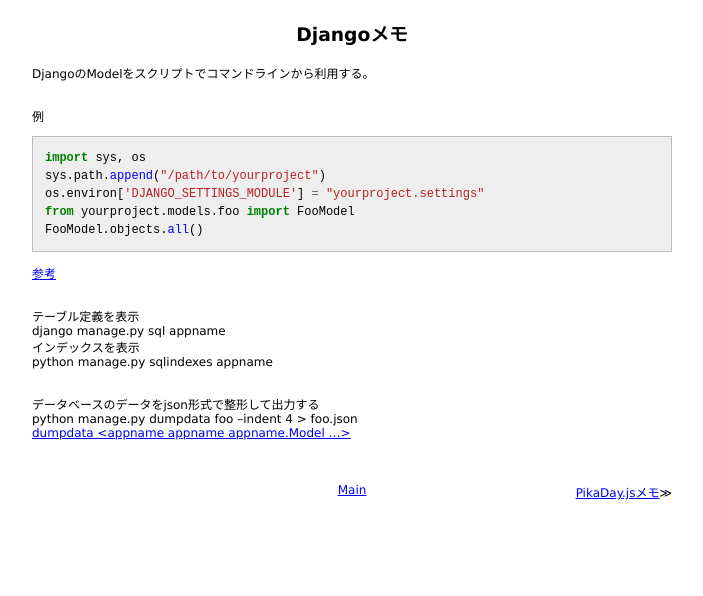
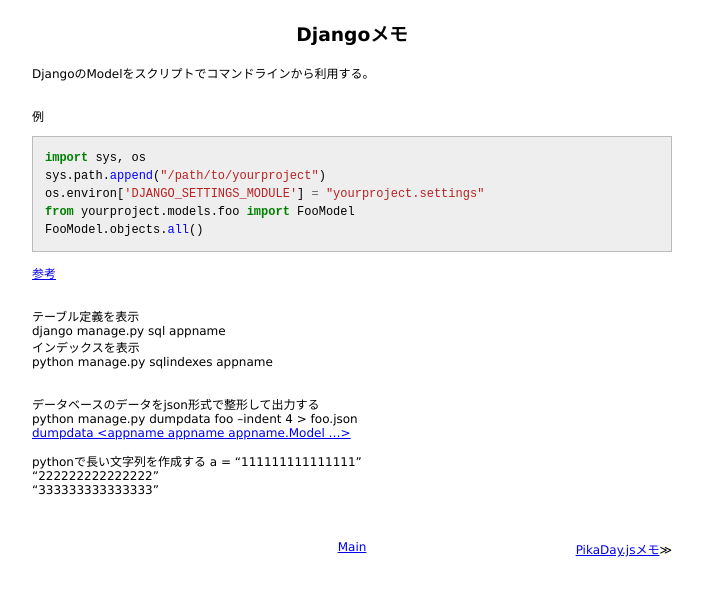
Before and after one commit to 38elements/38elements.github.com, a Jekyll site: the page built from _posts/2014-2-8-django_model_command_line_script.md, in a window 1280 px wide. Shown: the top 596 px of the page, without its empty margins (288-991 px from the left). Built offline with Jekyll 4.4.1, drawn with Linux system fonts in a browser that asks for light colours; Markdown is read by kramdown in place of the engine named in the settings.

Commit message:
長い文字列

```diff
--- a/_posts/2014-2-8-django_model_command_line_script.md
+++ b/_posts/2014-2-8-django_model_command_line_script.md
@@ -25,3 +25,9 @@ python manage.py sqlindexes appname
 データベースのデータをjson形式で整形して出力する
 python manage.py dumpdata foo --indent 4 &gt; foo.json
 [ dumpdata &lt;appname appname appname.Model ...&gt;](https://docs.djangoproject.com/en/1.6/ref/django-admin/#dumpdata-appname-appname-appname-modelx)
+<br/>
+
+pythonで長い文字列を作成する
+a = "111111111111111" \
+    "222222222222222" \
+    "333333333333333"
```
